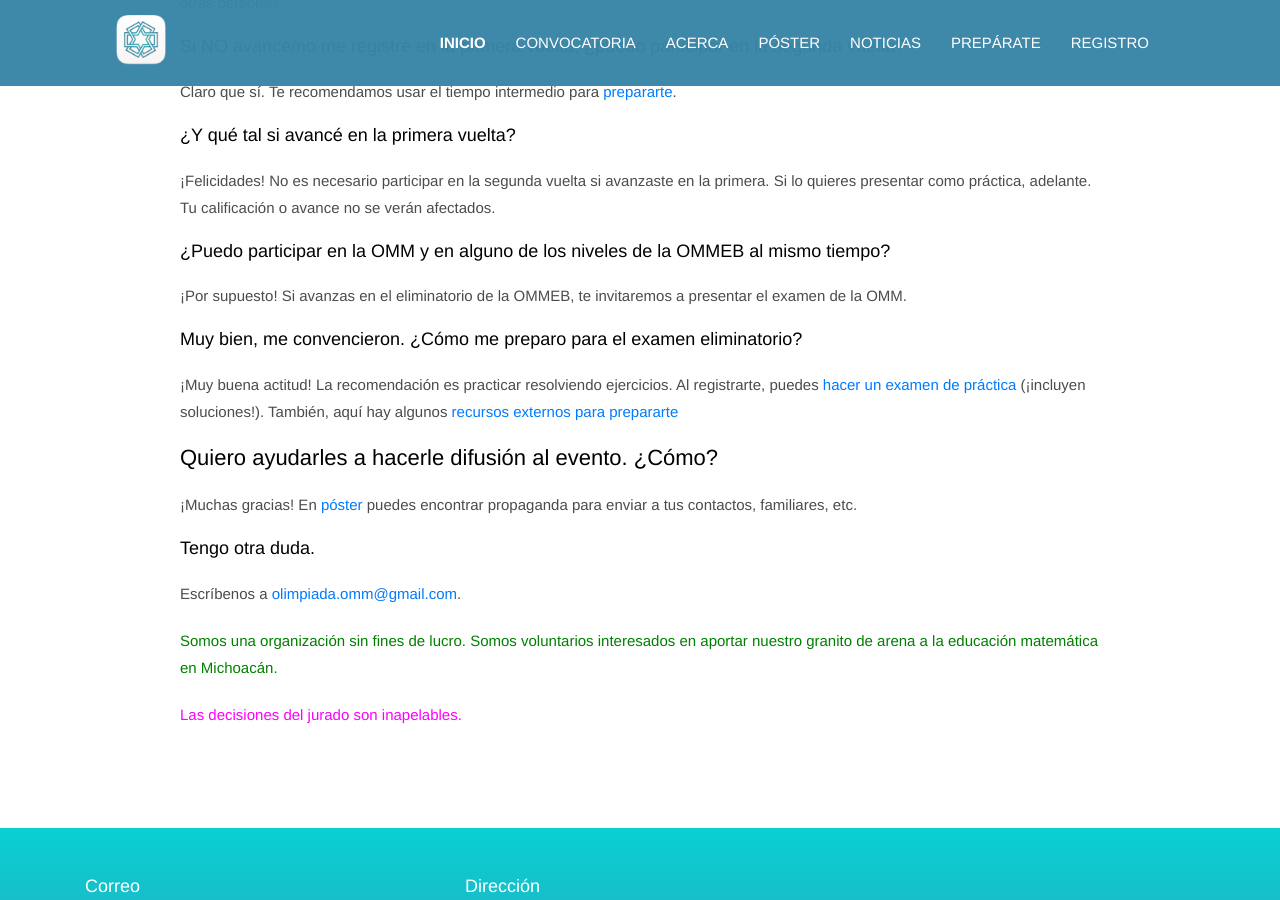
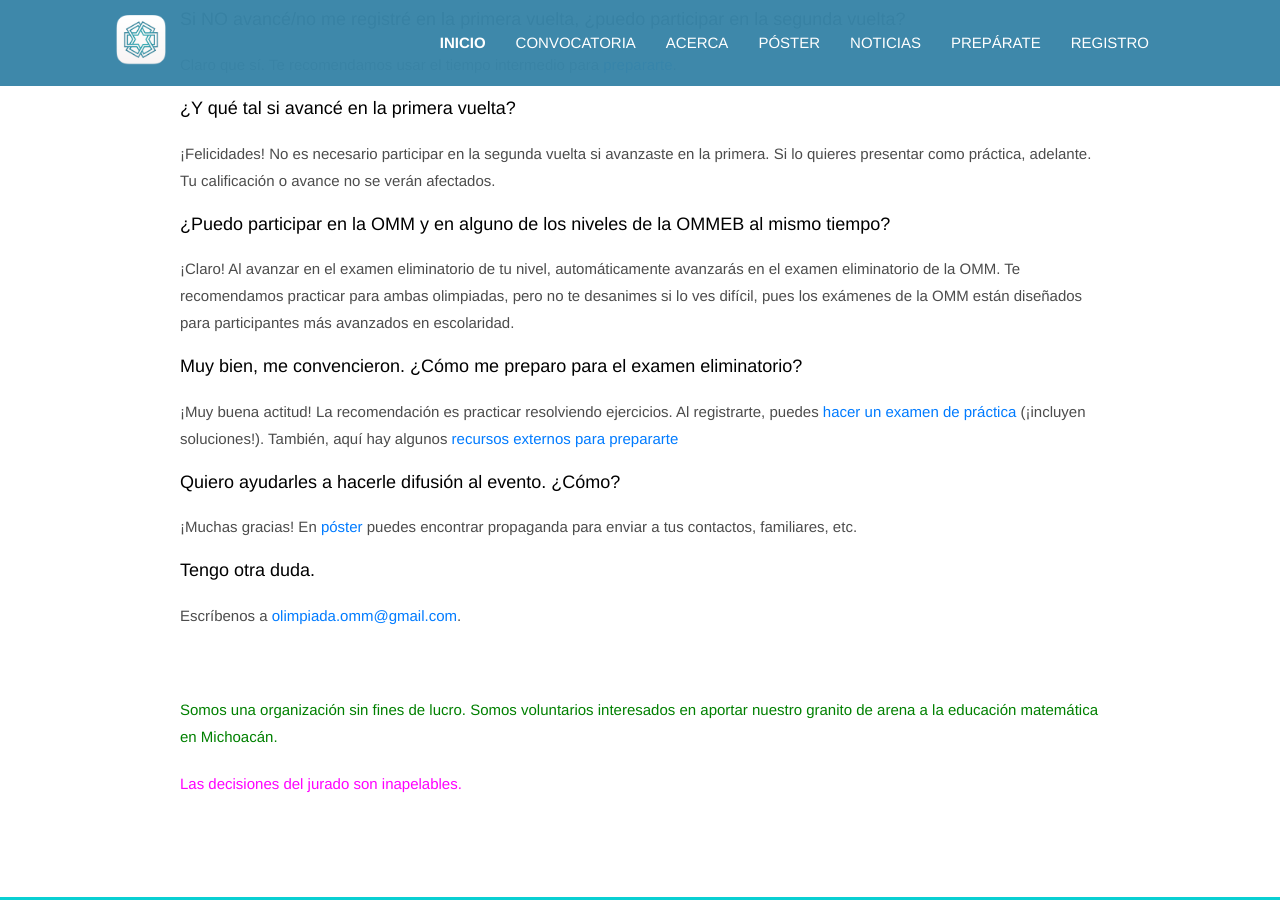
Before and after one commit to OlimpiadaMatematicasMichoacan/WOMM, a Jekyll site: the page built from _pages/convocatoria.md, in a window 1280 px wide and 900 px high, scrolled down 2488 px. Built offline with Jekyll 4.4.1, drawn with Linux system fonts in a browser that asks for light colours; some of the changed text lies outside the part shown.

```diff
--- a/_pages/convocatoria.md
+++ b/_pages/convocatoria.md
@@ -31,7 +31,7 @@
 ### <span style="color:green">Preguntas frecuentes</span>
 
 ##### ¿Qué conocimientos necesito para resolver el examen?
-Los conocimientos básicos que adquiriste en la escuela son suficientes, porque los problemas de los primeros exámenes se resuelven usando <span style="color:green">ingenio</span> y <span style="color:orange">creatividad</span>, no técnica.
+Los primeros exámenes se resuelven usando <span style="color:green">ingenio</span> y <span style="color:orange">lógica</span> más que técnica.
 
 En el entrenamiento te daremos los conocimientos necesarios para resolver los exámenes de las siguientes fases.
 
@@ -67,20 +67,20 @@
 ¡Felicidades! No es necesario participar en la segunda vuelta si avanzaste en la primera. Si lo quieres presentar como práctica, adelante. Tu calificación o avance no se verán afectados.
 
 ##### ¿Puedo participar en la OMM y en alguno de los niveles de la OMMEB al mismo tiempo?
-¡Por supuesto! Si avanzas en el eliminatorio de la OMMEB, te invitaremos a presentar el examen de la OMM.
+¡Claro! Al avanzar en el examen eliminatorio de tu nivel, automáticamente avanzarás en el examen eliminatorio de la OMM. Te recomendamos practicar para ambas olimpiadas, pero no te desanimes si lo ves difícil, pues los exámenes de la OMM están diseñados para participantes más avanzados en escolaridad.
 
 ##### Muy bien, me convencieron. ¿Cómo me preparo para el examen eliminatorio?
 ¡Muy buena actitud! La recomendación es practicar resolviendo ejercicios. Al registrarte, puedes [hacer un examen de práctica](https://registro.olimpiadamatematicasmichoacan.org:8443/login/index.php) (¡incluyen soluciones!). También, aquí hay algunos [recursos externos para prepararte](/preparate)
 
 
-#### Quiero ayudarles a hacerle difusión al evento. ¿Cómo?
+##### Quiero ayudarles a hacerle difusión al evento. ¿Cómo?
 
 ¡Muchas gracias! En [póster](/poster) puedes encontrar propaganda para enviar a tus contactos, familiares, etc.
 
 ##### Tengo otra duda.
 Escríbenos a [olimpiada.omm@gmail.com](mailto:olimpiada.omm@gmail.com).
 
-
+<p> &nbsp; </p>
 
 <span style="color:green">Somos una organización sin fines de lucro. Somos voluntarios interesados en aportar nuestro granito de arena a la educación matemática en Michoacán.</span>
 
```
